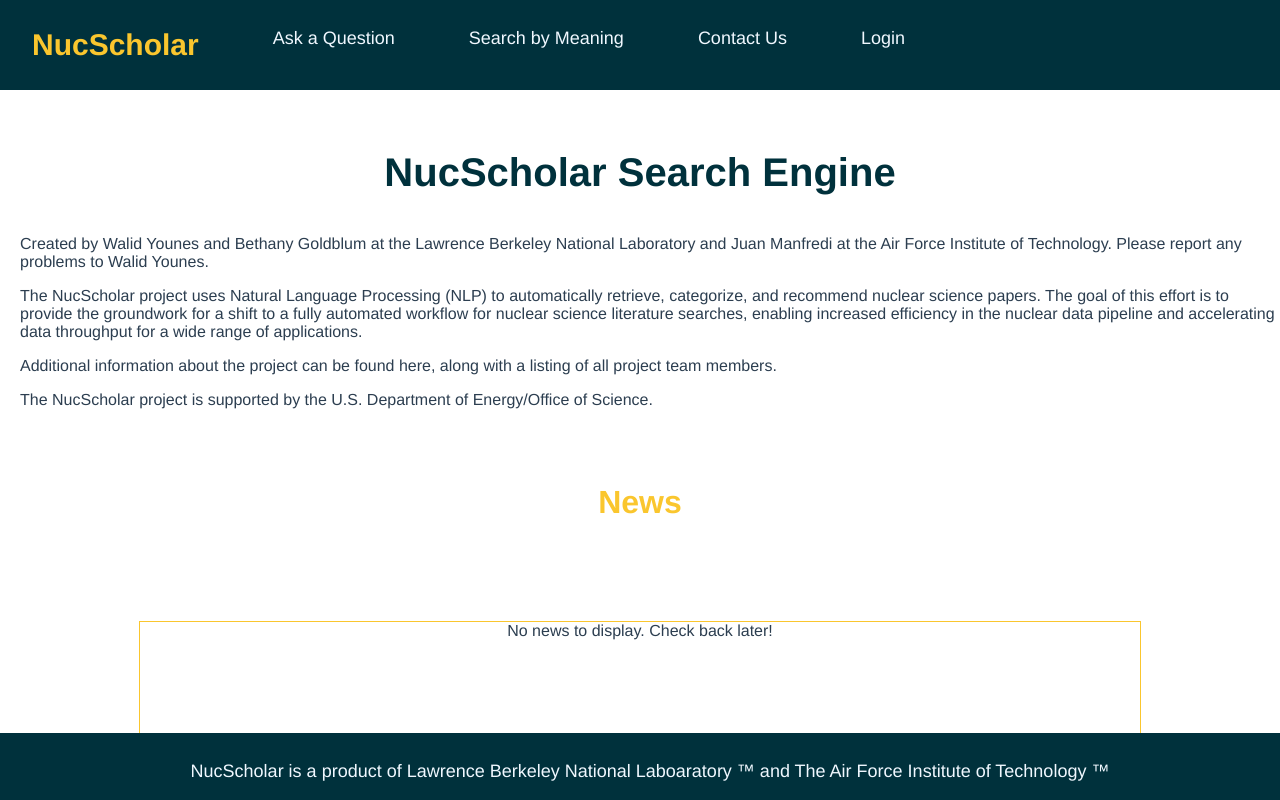
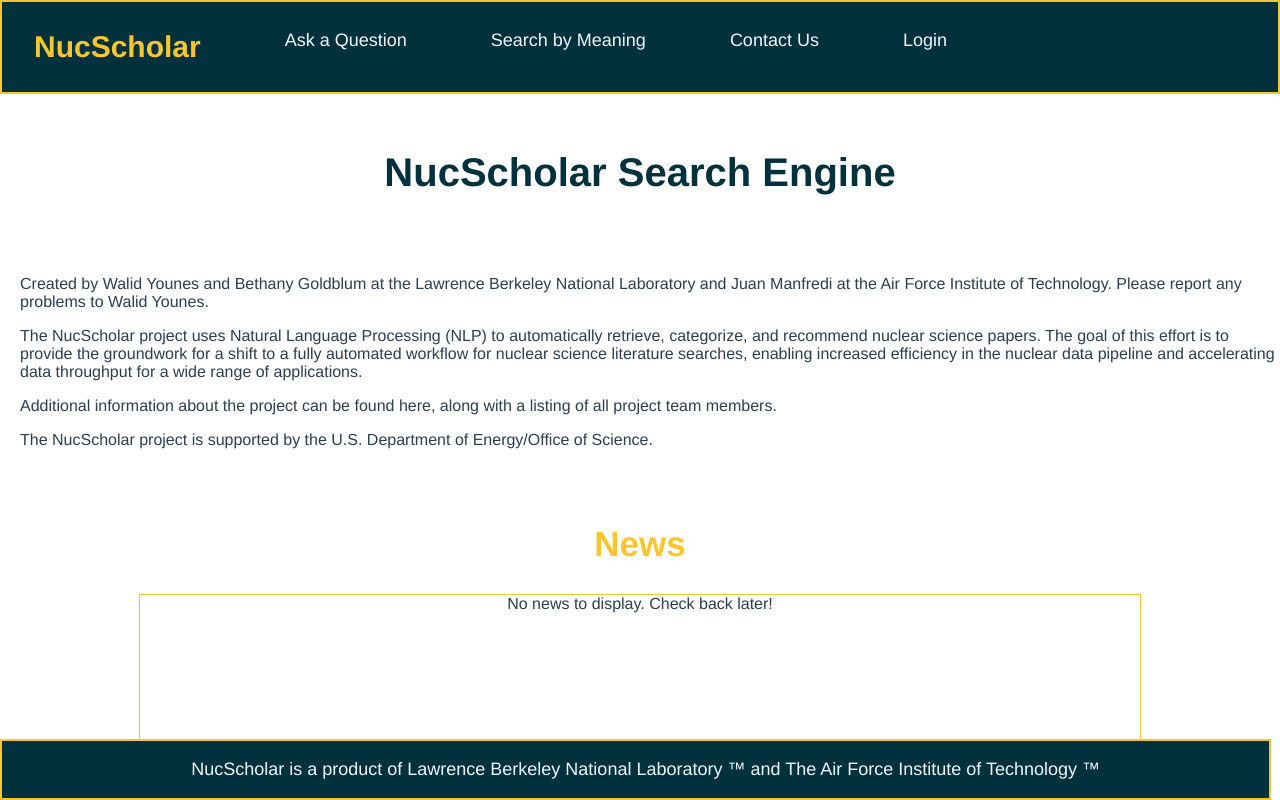
Before and after one commit to dward118/NL-Website, a Vue app: page / in a window 1280 px wide. Shown: the top 800 px of the page. Built offline with nearby package versions, Linux system fonts and the light colour scheme.

Commit message:
Changes 3/20

```diff
--- a/src/components/Homepage.vue
+++ b/src/components/Homepage.vue
@@ -2,7 +2,7 @@
   <MenuBar />
 
   <div>
-    <h3 style="font-size:40px; color: #00313c; margin-top: 150px;">NucScholar Search Engine</h3>
+    <h3 style="font-size:40px; color: #00313c; margin-top: 150px; margin-bottom: 80px;">NucScholar Search Engine</h3>
     <p>
       Created by Walid Younes and Bethany Goldblum at the Lawrence Berkeley National Laboratory and Juan Manfredi at the
       Air Force Institute of Technology. Please report any problems to Walid Younes.
@@ -21,10 +21,13 @@
     </p>
   </div>
 
-  <h1 style="color: #fac62e; margin-top: 75px; margin-bottom: 100px;">News</h1>
+  <h1 style="color: #fac62e; margin-top: 75px; margin-bottom: 30px; font-size: 35px;">News</h1>
   <div class="news-container">
     No news to display. Check back later!
   </div>
+
+  <!-- This is to create whitespace at the bottom until we have other containers. -->
+  <div style="height: 200px;"></div>
 </template>
 
 <script>
--- a/src/components/LoginPage.vue
+++ b/src/components/LoginPage.vue
@@ -45,6 +45,7 @@ export default {
   background: #00313c;
   color: #fff;
   cursor: pointer;
+  margin-bottom: 10px;
 }
 
 p {
--- a/src/components/MenuBar.vue
+++ b/src/components/MenuBar.vue
@@ -8,12 +8,10 @@
     <a><router-link to="/login">Login</router-link></a>
   </div>
   <footer>
-    <div class="footer-content">
-      <p class="footerStyle">
-        NucScholar is a product of Lawrence Berkeley National Laboaratory &trade;
-        and The Air Force Institute of Technology &trade;
-      </p>
-    </div>
+    <p class="footerStyle">
+      NucScholar is a product of Lawrence Berkeley National Laboratory &trade;
+      and The Air Force Institute of Technology &trade;
+    </p>
   </footer>
 </template>
 
@@ -32,6 +30,7 @@ export default {
   right: 0;
   background-color: #00313c;
   overflow: hidden;
+  border: 2px solid#fac62e;
 }
 
 .menu-item a {
@@ -41,7 +40,7 @@ export default {
   padding: 14px 16px;
   font-size: 18px;
   text-decoration: none;
-  margin-right: 5px;
+  margin-right: 10px;
 }
 
 .menu-item a:hover {
@@ -52,24 +51,15 @@ footer {
   position: fixed;
   bottom: 0;
   left: 0;
-  right: 0;
   background: #00313c;
   height: fit-content;
-  width: 100vw;
-  padding-top: 10px;
-  color: aliceblue;
-  font-size: large;
-}
-
-footer-content {
-  text-align: center;
-  align-items: center;
-  display: flex;
-  justify-content: center;
-  flex-direction: column;
+  width: 99vw;
+  border: 2px solid#fac62e;
 }
 
 .footerStyle {
+  color: aliceblue;
   text-align: center;
+  font-size: large;
 }
 </style>
--- a/src/components/MenuBarLimited.vue
+++ b/src/components/MenuBarLimited.vue
@@ -4,12 +4,10 @@
         onmouseover="this.style.color='aliceblue'" onmouseout="this.style.color='#fac62e'">NucScholar</router-link></a>
   </div>
   <footer>
-    <div class="footer-content">
-      <p class="footerStyle">
-        NucScholar is a product of Lawrence Berkeley National Laboaratory &trade;
-        and The Air Force Institute of Technology &trade;
-      </p>
-    </div>
+    <p class="footerStyle">
+      NucScholar is a product of Lawrence Berkeley National Laboratory &trade;
+      and The Air Force Institute of Technology &trade;
+    </p>
   </footer>
 </template>
 
@@ -28,6 +26,7 @@ export default {
   right: 0;
   background-color: #00313c;
   overflow: hidden;
+  border: 2px solid#fac62e;
 }
 
 .menu-item a {
@@ -37,7 +36,7 @@ export default {
   padding: 14px 16px;
   font-size: 18px;
   text-decoration: none;
-  margin-right: 5px;
+  margin-right: 10px;
 }
 
 .menu-item a:hover {
@@ -48,24 +47,15 @@ footer {
   position: fixed;
   bottom: 0;
   left: 0;
-  right: 0;
   background: #00313c;
   height: fit-content;
-  width: 100vw;
-  padding-top: 10px;
-  color: aliceblue;
-  font-size: large;
-}
-
-footer-content {
-  text-align: center;
-  align-items: center;
-  display: flex;
-  justify-content: center;
-  flex-direction: column;
+  width: 99vw;
+  border: 2px solid#fac62e;
 }
 
 .footerStyle {
+  color: aliceblue;
   text-align: center;
+  font-size: large;
 }
 </style>
```
